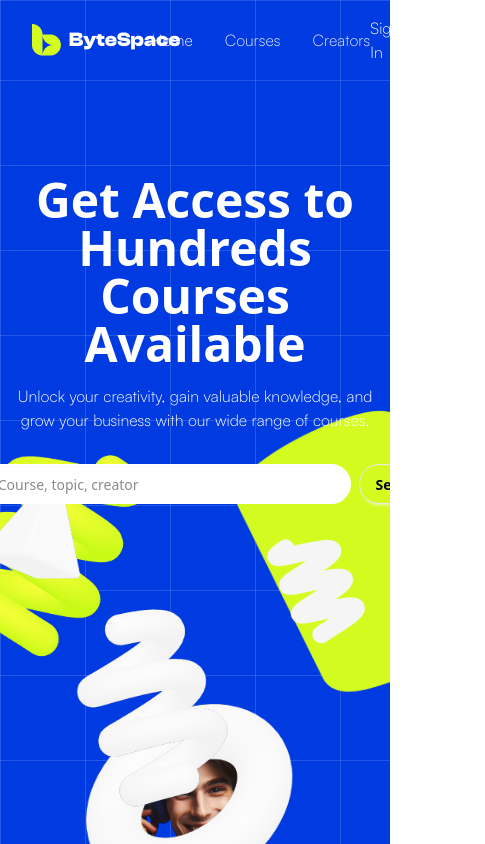
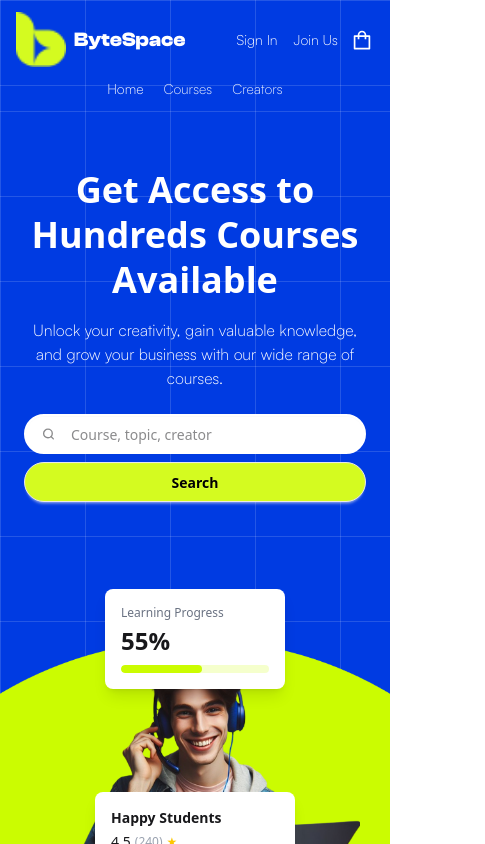
Before and after one commit to farman-arefin-tamim/Assessment-Task-Farman-Arefin-Tamim, a Next.js app: page / in a window 390 px wide. Shown: the top 844 px of the page, 485 px wide, since content can reach past the window. Built offline with nearby package versions, Linux system fonts and the light colour scheme.

Commit message:
Testing before deploy on vercel

```diff
--- a/src/app/(main)/courses/[slug]/page.js
+++ b/src/app/(main)/courses/[slug]/page.js
@@ -27,7 +27,7 @@ export default async function CoursePage({ params }) {
             {/* blue band behind the title + video; the sidebar card overflows below it */}
             <div className="grid-background absolute inset-x-0 top-0 h-[480px] md:h-[620px] bg-[#003BE2]" aria-hidden />
 
-            <div className="relative grid grid-cols-1 lg:grid-cols-[minmax(0,1fr)_340px] max-w-6xl mx-auto lg:gap-x-10">
+            <div className="relative mx-auto grid max-w-6xl grid-cols-1 lg:grid-cols-[minmax(0,1fr)_340px] lg:gap-x-10">
                 <div className="px-6 lg:px-0 lg:col-start-1">
                     <CourseHero course={course} />
                 </div>
--- a/src/app/globals.css
+++ b/src/app/globals.css
@@ -5,9 +5,24 @@
   --font-clash-display: var(--font-clash-display);
 }
 
+@layer base {
+  *,
+  *::before,
+  *::after {
+    box-sizing: border-box;
+  }
+
+  html,
+  body {
+    max-width: 100%;
+    overflow-x: hidden;
+  }
+}
+
 .grid-background {
   --grid-size: 85px;
   --grid-line-color: rgba(255, 255, 255, 0.14);
+  /* background-attachment: fixed; */
   background-image: linear-gradient(
       to right,
       var(--grid-line-color) 1px,
--- a/src/components/course-detail/CourseHero.jsx
+++ b/src/components/course-detail/CourseHero.jsx
@@ -9,8 +9,8 @@ const badge = "inline-flex items-center gap-2 rounded-full bg-white px-4 py-1.5
 const CourseHero = ({ course }) => (
     <div className="pt-10 w-full">
         <div className="flex items-start justify-between gap-4">
-            <div>
-                <h1 className="font-semibold text-3xl md:text-4xl text-white">{course.fullTitle}</h1>
+            <div className="min-w-0">
+                <h1 className="font-semibold text-3xl leading-tight break-words text-white md:text-4xl">{course.fullTitle}</h1>
                 <p className="text-white/90 mt-2 font-satoshi">{course.subtitle}</p>
                 <p className="text-white/90 mt-4 text-sm font-satoshi">
                     by{" "}
@@ -26,7 +26,7 @@ const CourseHero = ({ course }) => (
                     <span className={badge}><LuUsers /> {course.students} Students</span>
                 </div>
             </div>
-            <ShareButton title={course.fullTitle} />
+            <div className="shrink-0"><ShareButton title={course.fullTitle} /></div>
         </div>
 
         <div className="relative mt-8 aspect-video w-full overflow-hidden rounded-2xl bg-black/20">
--- a/src/components/course/CourseCard.jsx
+++ b/src/components/course/CourseCard.jsx
@@ -3,7 +3,7 @@ import Link from "next/link";
 
 const CourseCard = ({ course }) => {
     return (
-        <div className="card bg-base-100 shadow-sm border border-gray-100 rounded-2xl mx-4">
+        <div className="card min-w-0 bg-base-100 shadow-sm border border-gray-100 rounded-2xl">
 
             <figure className="relative">
                 <Link href={`/courses/${course.slug}`} className="block w-full">
@@ -15,7 +15,7 @@ const CourseCard = ({ course }) => {
                     className="w-full h-[220px] object-cover"
                 />
                 </Link>
-                <div className="absolute bottom-3 left-3 flex gap-2">
+                <div className="absolute bottom-3 left-3 right-3 flex flex-wrap gap-2">
                     <span className="badge badge-neutral bg-black/60 border-none text-white text-xs">
                         {course.lessonCount} Lessons
                     </span>
@@ -31,7 +31,7 @@ const CourseCard = ({ course }) => {
             <div className="card-body gap-2">
 
                 <div className="flex items-start justify-between gap-2">
-                    <h3 className="font-semibold text-lg">
+                    <h3 className="min-w-0 font-semibold text-lg break-words">
                         <Link href={`/courses/${course.slug}`} className="hover:text-primary">{course.title}</Link>
                     </h3>
                     <div className="flex items-center gap-1 shrink-0">
--- a/src/components/courses/CoursesHero.jsx
+++ b/src/components/courses/CoursesHero.jsx
@@ -6,7 +6,7 @@ const CoursesHero = ({ search, onSearchChange }) => (
             Find Your Next Course
         </h1>
 
-        <div className="flex justify-center items-center gap-2 mt-8">
+        <div className="mx-auto mt-8 flex w-full max-w-xl flex-col justify-center items-stretch gap-2 sm:flex-row sm:items-center">
             <label className="input border-2 border-white rounded-full px-4 py-2 flex items-center gap-2 w-full max-w-[400px] bg-white">
                 <svg className="h-[1em] opacity-50" xmlns="http://www.w3.org/2000/svg" viewBox="0 0 24 24">
                     <g strokeLinejoin="round" strokeLinecap="round" strokeWidth="2.5" fill="none" stroke="currentColor">
@@ -22,7 +22,7 @@ const CoursesHero = ({ search, onSearchChange }) => (
                     onChange={(e) => onSearchChange(e.target.value)}
                 />
             </label>
-            <button type="button" className="btn rounded-full bg-[#D4FB20] text-black border-none gap-1">
+            <button type="button" className="btn rounded-full bg-[#D4FB20] text-black border-none gap-1 sm:shrink-0">
                 Courses <LuChevronDown />
             </button>
         </div>
--- a/src/components/home/Featured.jsx
+++ b/src/components/home/Featured.jsx
@@ -39,7 +39,7 @@ const Featured = () => {
                     <CategoryPills categories={categories} />
                 </div>
 
-                 <div className="mt-12">
+                 <div className="mt-12 mx-12">
                     <CourseGrid courses={courses.slice(0, 6)} />
                 </div>
             </div>
--- a/src/components/layout/Footer.jsx
+++ b/src/components/layout/Footer.jsx
@@ -35,11 +35,11 @@ const Footer = () => {
                         Stay Up to date with our latest features and releases by joining our newsletter.
                     </p>
 
-                    <form className="flex items-center gap-2 mt-6">
+                    <form className="mt-6 flex flex-col items-stretch gap-2 sm:flex-row sm:items-center">
                         <input
                             type="email"
                             placeholder="Enter your email"
-                            className="input rounded-full border border-gray-200 w-full max-w-[300px]"
+                            className="input rounded-full border border-gray-200 w-full sm:max-w-[300px]"
                         />
                         <button type="submit" className="btn rounded-full bg-[#D4FB20] text-black border-none">
                             Search
@@ -68,7 +68,7 @@ const Footer = () => {
 
             <div className="border-t border-gray-100 mt-14 pt-6 flex flex-col sm:flex-row justify-between items-center gap-4">
                 <p className="text-gray-500 text-sm">@ 2026 ByteSpace. All rights reserved.</p>
-                <div className="flex gap-6">
+                <div className="flex flex-wrap justify-center gap-x-6 gap-y-2">
                     {legalLinks.map((link) => (
                         <Link key={link} href="#" className="text-gray-500 text-sm hover:text-primary">
                             {link}
--- a/src/components/layout/NavLinks.jsx
+++ b/src/components/layout/NavLinks.jsx
@@ -7,7 +7,7 @@ const NavLinks = ({ links }) => {
     const isActive = (href) => (href === "/" ? pathname === "/" : pathname.startsWith(href));
 
     return (
-        <ul className="nav-links flex gap-8 items-center font-satoshi">
+        <ul className="nav-links order-3 flex w-full justify-center gap-5 items-center font-satoshi text-sm md:order-none md:w-auto md:gap-8 md:text-base">
             {links.map((link) => (
                 <li key={link.href}>
                     <Link href={link.href} className={isActive(link.href) ? "font-bold" : "opacity-90 hover:opacity-100"}>
--- a/src/components/layout/Navbar.jsx
+++ b/src/components/layout/Navbar.jsx
@@ -12,7 +12,7 @@ const navLinks = [
 const Navbar = () => {
     return (
         <div>
-            <nav className="grid-background flex justify-between  mx-auto py-4 px-8 items-center bg-[#003BE2] text-white">
+            <nav className="grid-background flex flex-wrap justify-between gap-x-4 gap-y-3 mx-auto py-3 px-4 md:py-4 md:px-8 items-center bg-[#003BE2] text-white">
                 <Link href="/" className="logo flex gap-2 items-center">
                     <Image
                         src="/images/hero/logo.png"
@@ -25,7 +25,7 @@ const Navbar = () => {
 
                 <NavLinks links={navLinks} />
 
-                <div className="auth-buttons flex gap-4 items-center font-satoshi">
+                <div className="auth-buttons flex gap-3 md:gap-4 items-center font-satoshi text-sm md:text-base">
                     <ul className="flex gap-4 items-center">
                         <li>
                             <Link href="/signin">Sign In</Link>
--- a/src/components/ui/Header.jsx
+++ b/src/components/ui/Header.jsx
@@ -5,20 +5,20 @@ import HappyStudentsCard from "./HappyStudentsCard";
 
 const Header = () => {
     return (
-        <div className="grid-background relative bg-[#003BE2] w-full h-[130vh] overflow-hidden">
+        <div className="grid-background relative min-h-[680px] bg-[#003BE2] w-full overflow-hidden md:min-h-[760px]">
 
-            <div className="hero-text flex flex-col items-center gap-8 relative z-20 pt-24">
+            <div className="hero-text relative z-20 flex flex-col items-center gap-6 px-6 pt-14 text-center md:gap-8 md:pt-24">
                 <div className="header-text text-center">
-                    <h1 className="font-semibold text-5xl text-white">
-                        Get Access to Hundreds <br />Courses Available
+                    <h1 className="font-semibold text-4xl leading-tight text-white md:text-5xl">
+                        Get Access to Hundreds <br className="hidden sm:block" />Courses Available
                     </h1>
-                    <p className="text-white mt-4 font-satoshi">
+                    <p className="mt-4 max-w-2xl text-white font-satoshi">
                         Unlock your creativity, gain valuable knowledge, and grow your business with our wide range of courses.
                     </p>
                 </div>
 
-                <div className="search-bar flex justify-center items-center gap-2">
-                    <label className="input border-2 border-white rounded-full px-4 py-2 flex items-center gap-2 w-[400px]">
+                <div className="search-bar flex w-full max-w-xl flex-col justify-center items-stretch gap-2 sm:flex-row sm:items-center">
+                    <label className="input min-w-0 border-2 border-white rounded-full px-4 py-2 flex items-center gap-2 w-full">
                         <svg className="h-[1em] opacity-50" xmlns="http://www.w3.org/2000/svg" viewBox="0 0 24 24">
                             <g strokeLinejoin="round" strokeLinecap="round" strokeWidth="2.5" fill="none" stroke="currentColor">
                                 <circle cx="11" cy="11" r="8"></circle>
@@ -27,38 +27,38 @@ const Header = () => {
                         </svg>
                         <input type="search" className="grow px-2" placeholder="Course, topic, creator" />
                     </label>
-                    <button className="btn rounded-full bg-[#D4FB20] text-black">Search</button>
+                    <button className="btn rounded-full bg-[#D4FB20] text-black sm:shrink-0">Search</button>
                 </div>
             </div>
 
 
-            <div className="visual relative mt-12 h-[500px]">
+            <div className="visual relative mt-10 h-[390px] sm:mt-12 md:h-[500px]">
                 <Image src="/images/hero/CenterEllipse.png" alt="Hero Image" width={1150} height={1150}
-                    className="absolute bottom-0 left-1/2 z-0 -translate-x-1/2" />
+                    className="absolute bottom-0 left-1/2 z-0 w-[760px] max-w-none -translate-x-1/2 md:w-[1150px]" />
                 <Image src="/images/hero/hero1.png" alt="Hero Image" width={578} height={541}
-                    className="absolute bottom-0 left-1/2 z-10 -translate-x-1/2" />
+                    className="absolute bottom-0 left-1/2 z-10 w-[330px] max-w-none -translate-x-1/2 sm:w-[430px] md:w-[578px]" />
                 <Image src="/images/hero/leftFrame.png" alt="Hero Image" width={200} height={200}
-                    className="absolute left-0 z-10 -translate-y-1/2" />
+                    className="absolute left-0 top-1/4 z-10 hidden w-28 -translate-y-1/2 sm:block md:w-[200px]" />
                 <Image src="/images/hero/rightFrame.png" alt="Hero Image" width={200} height={200}
-                    className="absolute right-0 z-10 -translate-y-1/2" />
+                    className="absolute right-0 top-1/4 z-10 hidden w-28 -translate-y-1/2 sm:block md:w-[200px]" />
 
                 <Image src="/images/hero/white-squigle1.png" alt="Hero Image" width={150} height={150}
-                    className="absolute left-60 z-10 -translate-y-1/4" />
+                    className="absolute left-[12%] z-10 hidden w-24 -translate-y-1/4 md:block" />
 
                  <Image src="/images/hero/hero-ellipse.png" alt="Hero Image" width={300} height={150}
-                    className="absolute left-10 z-10 top-[20%]" />
+                    className="absolute left-2 z-10 top-[20%] hidden w-36 sm:block md:left-10 md:w-[300px]" />
 
                 <Image src="/images/hero/white-squigle2.png" alt="Hero Image" width={250} height={200}
-                    className="absolute right-30 bottom-20 z-10 -translate-y-1/2" />
+                    className="absolute right-[8%] bottom-20 z-10 hidden w-40 -translate-y-1/2 md:block" />
 
 
                 <Image src="/images/hero/cone.png" alt="Hero Image" width={150} height={100}
-                    className="absolute right-70 bottom-[90%] z-10" />
+                    className="absolute right-[25%] bottom-[90%] z-10 hidden w-24 md:block" />
 
-                <div className="absolute top-[20%] left-200 z-20">
+                <div className="absolute left-1/2 top-[12%] z-20 -translate-x-1/2 md:left-[calc(50%+260px)] md:translate-x-0">
                      <ProgressCard label="Learning Progress" percent={55} />
                 </div>
-                <div className="absolute bottom-20 left-60 z-20">
+                <div className="absolute bottom-4 left-1/2 z-20 -translate-x-1/2 sm:left-[18%] sm:translate-x-0 md:bottom-20 md:left-[18%]">
                                 <HappyStudentsCard
                                     rating={4.5} reviewCount={240}
                                     avatars={["/images/avatars/1.png", "/images/avatars/2.png", "/images/avatars/3.png"]}
```
Also changed, not shown: src/app/(main)/courses/CoursesHero.jsx (added, +24 -0 lines).
